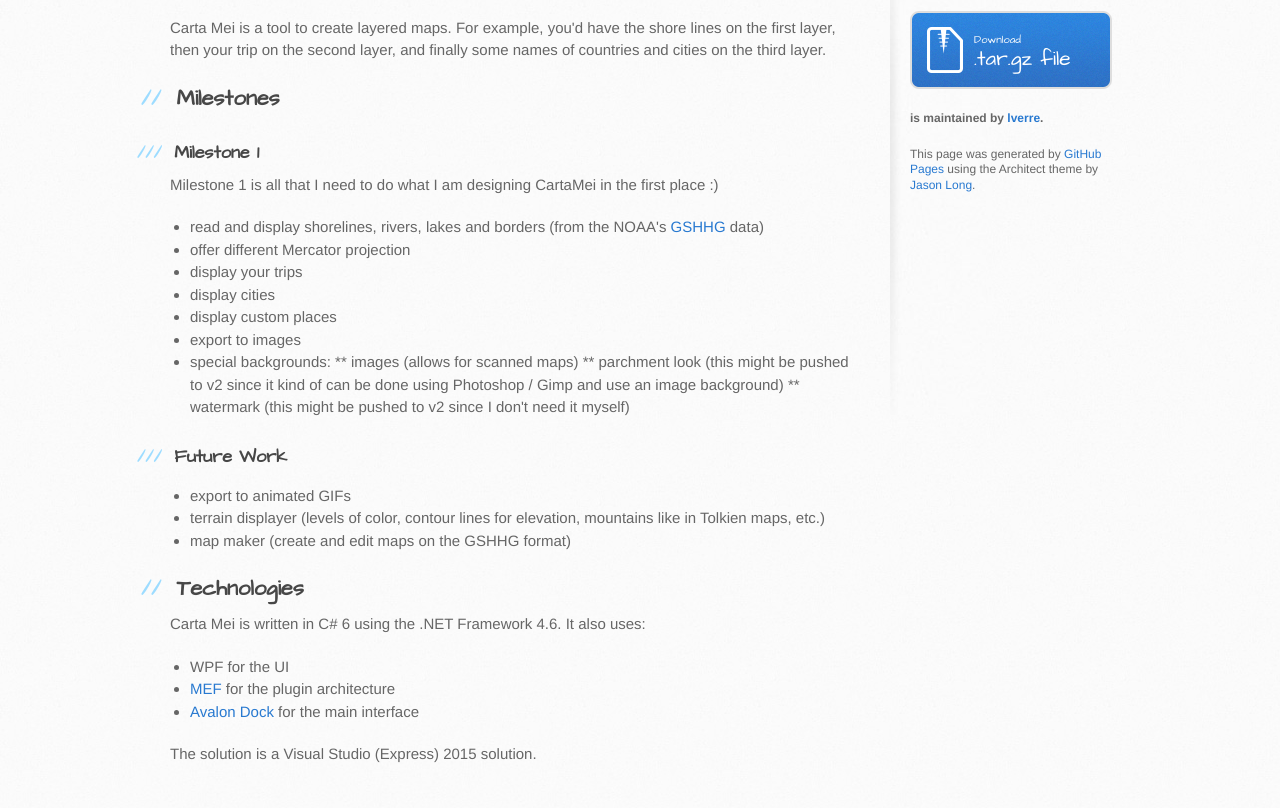
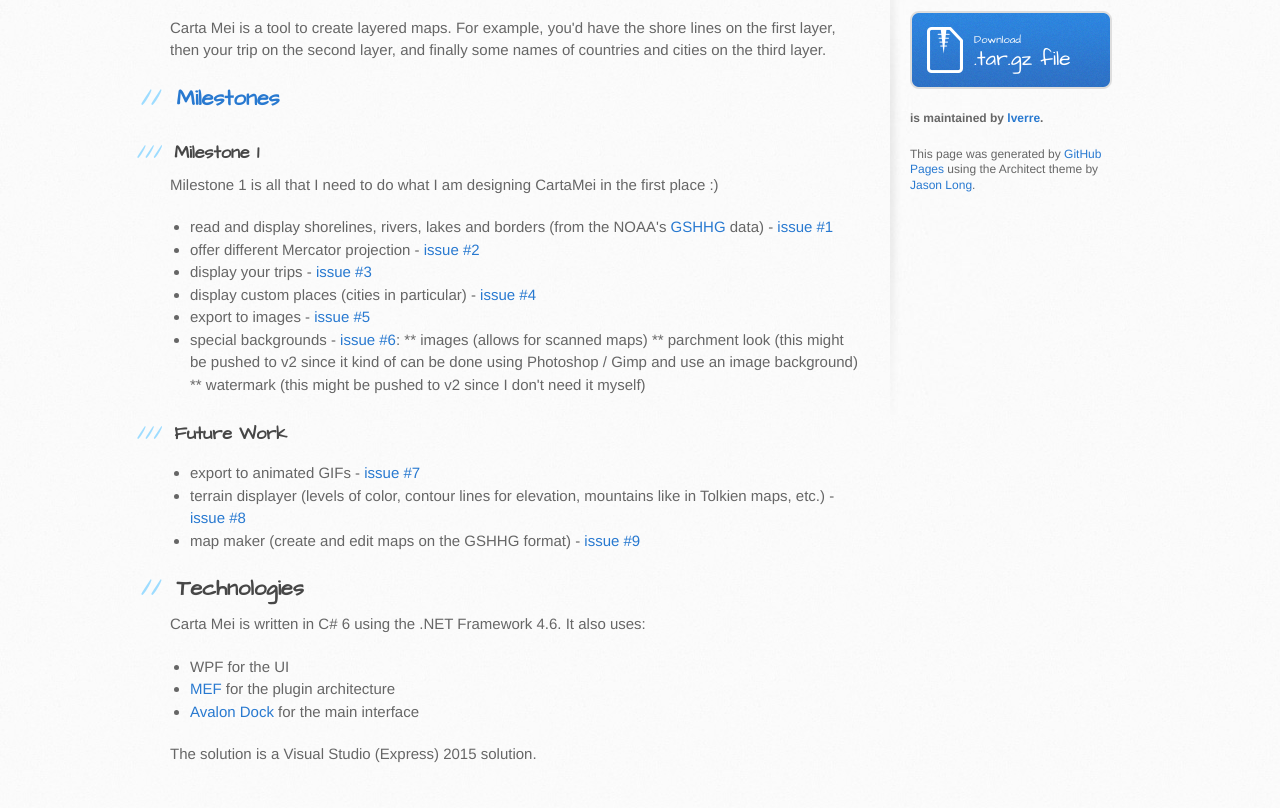
Before and after one commit to lverre/CartaMei, a plain HTML site: page index.html in a window 1280 px wide. Shown: the part 321-1129 px from the top of the page. Drawn offline with Linux system fonts and the light colour scheme.

```diff
--- a/index.html
+++ b/index.html
@@ -13,13 +13,13 @@
     <script src="//html5shiv.googlecode.com/svn/trunk/html5.js"></script>
     <![endif]-->
 
-    <title>Cartamei by lverre</title>
+    <title>Carta Mei by lverre</title>
   </head>
 
   <body>
     <header>
       <div class="inner">
-        <h1>Cartamei</h1>
+        <h1>Carta Mei</h1>
         <h2>Create customized maps</h2>
         <a href="https://github.com/lverre/CartaMei" class="button"><small>View project on</small> GitHub</a>
       </div>
@@ -36,7 +36,8 @@
 <p>Carta Mei is a tool to create layered maps. For example, you'd have the shore lines on the first layer, then your trip on the second layer, and finally some names of countries and cities on the third layer.</p>
 
 <h2>
-<a id="milestones" class="anchor" href="#milestones" aria-hidden="true"><span class="octicon octicon-link"></span></a>Milestones</h2>
+<a id="milestones" class="anchor" href="#milestones" aria-hidden="true"><span class="octicon octicon-link"></span></a><a href="https://github.com/lverre/CartaMei/milestones">Milestones</a>
+</h2>
 
 <h3>
 <a id="milestone-1" class="anchor" href="#milestone-1" aria-hidden="true"><span class="octicon octicon-link"></span></a>Milestone 1</h3>
@@ -44,13 +45,17 @@
 <p>Milestone 1 is all that I need to do what I am designing CartaMei in the first place :)</p>
 
 <ul>
-<li>read and display shorelines, rivers, lakes and borders (from the NOAA's <a href="https://www.ngdc.noaa.gov/mgg/shorelines/gshhs.html">GSHHG</a> data)</li>
-<li>offer different Mercator projection</li>
-<li>display your trips</li>
-<li>display cities</li>
-<li>display custom places</li>
-<li>export to images</li>
-<li>special backgrounds:
+<li>read and display shorelines, rivers, lakes and borders (from the NOAA's <a href="https://www.ngdc.noaa.gov/mgg/shorelines/gshhs.html">GSHHG</a> data) - <a href="https://github.com/lverre/CartaMei/issues/1">issue #1</a>
+</li>
+<li>offer different Mercator projection - <a href="https://github.com/lverre/CartaMei/issues/2">issue #2</a>
+</li>
+<li>display your trips - <a href="https://github.com/lverre/CartaMei/issues/3">issue #3</a>
+</li>
+<li>display custom places (cities in particular) - <a href="https://github.com/lverre/CartaMei/issues/4">issue #4</a>
+</li>
+<li>export to images - <a href="https://github.com/lverre/CartaMei/issues/5">issue #5</a>
+</li>
+<li>special backgrounds - <a href="https://github.com/lverre/CartaMei/issues/6">issue #6</a>:
 ** images (allows for scanned maps)
 ** parchment look (this might be pushed to v2 since it kind of can be done using Photoshop / Gimp and use an image background)
 ** watermark (this might be pushed to v2 since I don't need it myself)</li>
@@ -60,9 +65,12 @@
 <a id="future-work" class="anchor" href="#future-work" aria-hidden="true"><span class="octicon octicon-link"></span></a>Future Work</h3>
 
 <ul>
-<li>export to animated GIFs</li>
-<li>terrain displayer (levels of color, contour lines for elevation, mountains like in Tolkien maps, etc.)</li>
-<li>map maker (create and edit maps on the GSHHG format)</li>
+<li>export to animated GIFs - <a href="https://github.com/lverre/CartaMei/issues/7">issue #7</a>
+</li>
+<li>terrain displayer (levels of color, contour lines for elevation, mountains like in Tolkien maps, etc.) - <a href="https://github.com/lverre/CartaMei/issues/8">issue #8</a>
+</li>
+<li>map maker (create and edit maps on the GSHHG format) - <a href="https://github.com/lverre/CartaMei/issues/9">issue #9</a>
+</li>
 </ul>
 
 <h2>
```
Also changed, not shown: params.json (+1 -1 lines).
